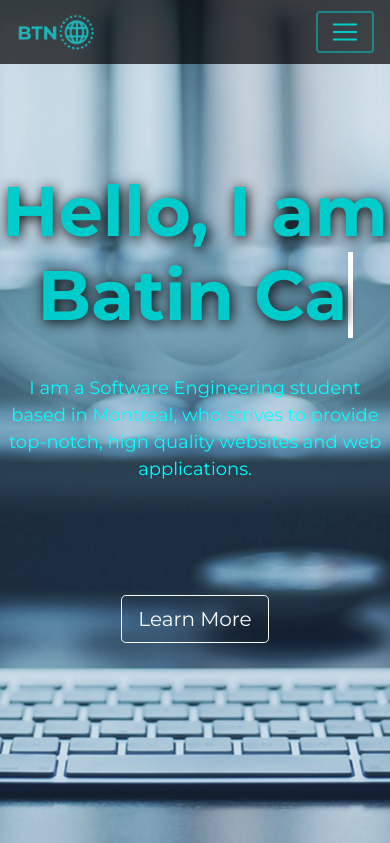
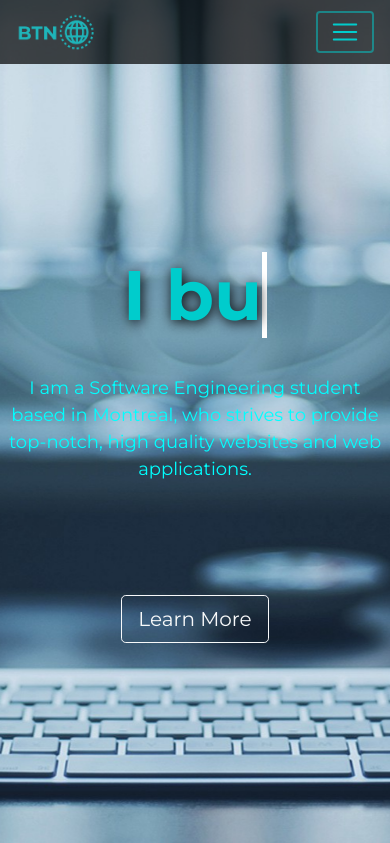
Before and after one commit to batincanbalkan/personalwebsite, a PHP site: page / in a window 390 px wide; the page is wider, and only the part inside the window is pictured. Shown: the top 843 px of that part. Run offline with PHP 8.4, Linux system fonts and the light colour scheme; some libraries are stand-ins or nearby versions.

Commit message:
increased the responsiveness of the website when the widht is equal to 50%

```diff
--- a/index.html
+++ b/index.html
@@ -47,7 +47,7 @@
 			</div>
 	<div class="caption text-center" id="err">
 		<h1>
-			<a href="" class="typewrite" data-period="2000" data-type='[ "Hello, I am Batin Can Balkan.", "I build websites."]'>
+			<a href="" class="typewrite" data-period="2000" data-type='[ "Hello, I am Batin.", "I build websites."]'>
 			  <span class="wrap"></span>
 			</a>
 		  </h1>
--- a/style.css
+++ b/style.css
@@ -87,7 +87,7 @@
 /* end of landing page */
 @media (max-width: 768px) {
     .caption {
-        top: 20%;
+        top: 30%;
         font-size: 20px;
     }
     #summary {
```
